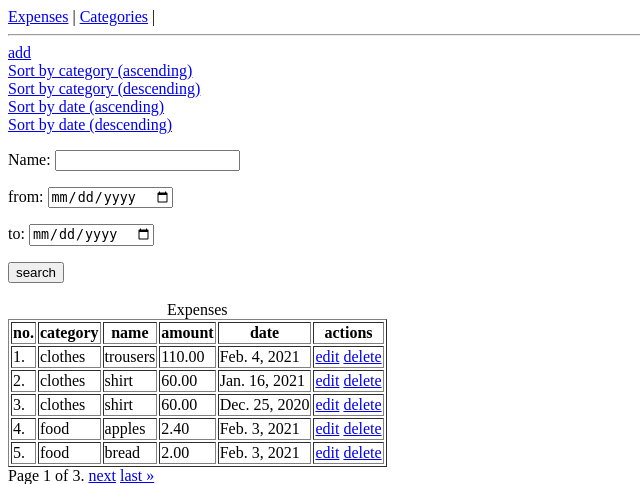
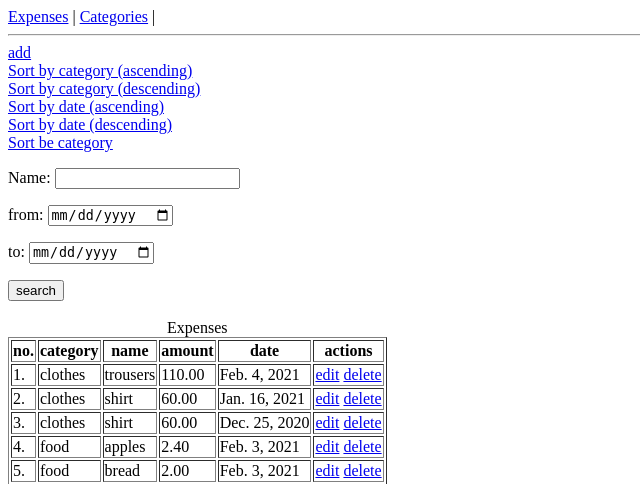
Before and after one commit to Nick-Mokrytsyi/project, a Django app: page /expenses/expense/list/?sort_by=category in a window 1280 px wide. Shown: the top 484 px of the page, without its empty margins (0-640 px from the left). Run offline with Django 4.2, Linux system fonts and the light colour scheme; data comes from the database, SQL or seed files in the repository.

Commit message:
Sort by category

```diff
--- a/expenses/templates/expenses/expense_list.html
+++ b/expenses/templates/expenses/expense_list.html
@@ -11,8 +11,10 @@
         <a href="?sort_by=date">Sort by date (ascending)</a>
         <br>
         <a href="?sort_by=date_desc">Sort by date (descending)</a>
+        <br>
+        <a href="?category=1&category=2">Sort be category</a>
 
-        {#to tell you truth this block of code help me to do GOOGLE/STACKOVERFLOW        #}
+        {#to tell you truth this block of code help me to do GOOGLE/STACKOVERFLOW       #}
         {#        <a href="?sort_by=category{% if sort_by == 'category' %}_desc{% endif %}{% if category_ids %}&{% endif %}{% for category_id in category_ids %}category=#}
         {#            {{ category_id }}{% if not forloop.last %}&{% endif %}{% endfor %}">Sort by category#}
         {#            {% if sort_by == 'category' %} (desc){% endif %}</a>#}
```
